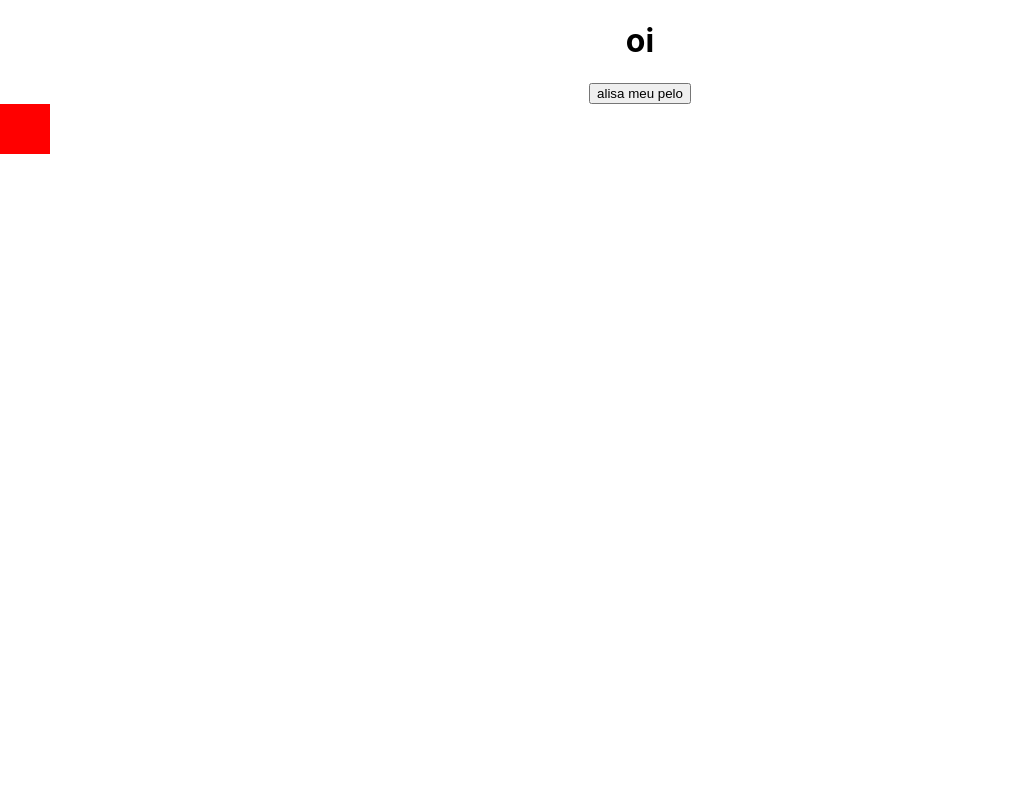
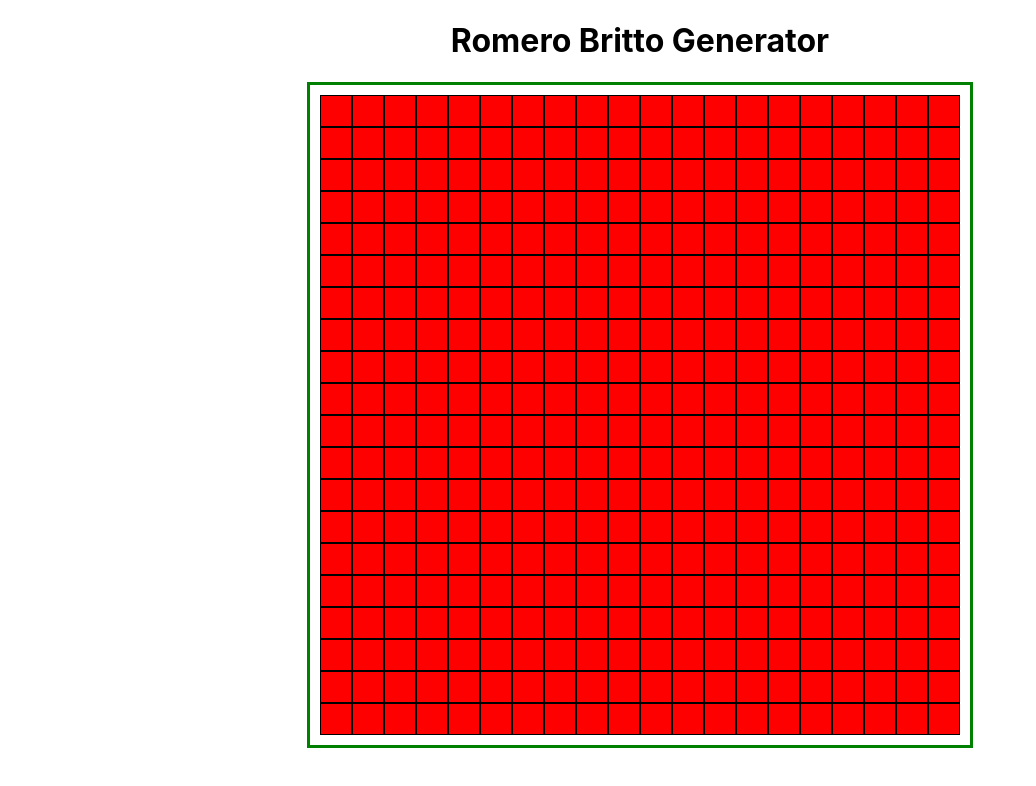
Before and after one commit to projeto-de-algoritmos/Grafos1_RomeroBrittoGenerator, a React (Create React App) app: page / in a window 1280 px wide. Shown: the top 786 px of the page, without its empty margins (0-1036 px from the left). Built offline with nearby package versions, Linux system fonts and the light colour scheme.

Commit message:
Improve table settings on App
Co-authored-by: Leonardo Gomes <leonardodasigomes@gmail.com>

```diff
--- a/src/App.css
+++ b/src/App.css
@@ -3,9 +3,21 @@
 }
 
 .pixel {
-  border-color: black;
-  border-style: solid;
-  width: 50px;
-  height: 50px;
+  border-color: black !important;
+  border-style: solid !important;
+  width: 30px;
+  height: 30px;
   background-color: red;
 }
+
+.table {
+  display: flex;
+  flex-direction: row;
+}
+
+.alignBoard {
+  margin: auto;
+  width: 50%;
+  border: 3px solid green;
+  padding: 10px;
+}
--- a/src/App.js
+++ b/src/App.js
@@ -1,28 +1,52 @@
 import './App.css';
 import { Box } from "@chakra-ui/react"
+import { useState, useEffect } from 'react';
 
 
 function App() {
-  const renderCol = () => {
-    let numberOfCols = 15;
+  const [numberOfCols, setNumberOfCols] = useState(0);
+
+  useEffect(() => {
+    setNumberOfCols(20);
+  }, [])
+
+  const renderCol = (row) => {
     let cols = [];
-    for (let i=0; i<numberOfCols; i++){
-      cols.push(i);
-    }
+    for (let i=0; i<numberOfCols; i++) cols.push(i);
 
-    console.log(cols);
+    return cols.map((column) => (
+      <Box
+        className="pixel"
+        border="1px"
+        borderColor="gray.200"
+        onClick={console.log("alisa meu pelo")}
+        id={`row${row}-col${column}`}
+        key={`row${row}-col${column}`}
+      >
+      </Box>
+    ));
+  }
+
+  const renderTable = () => {
+    let rows = []
+    for (let i=0; i<numberOfCols; i++) rows.push(i);
+    return rows.map((row) => (
+      <Box
+        className="table"
+        key={row}
+      >
+        {renderCol(row)}
+      </Box>
+    ))
   }
 
   return (
     <div className="App">
-      <h1>oi</h1>
-      <button onClick={renderCol}>alisa meu pelo</button>
-      <Box
-        className="pixel"
-        border="2px"
-        onClick={renderCol}
-      >
-      </Box>
+      <h1>Romero Britto Generator</h1>
+      <div className="alignBoard">
+        {renderTable()}
+      </div>
+
     </div>
   );
 }
```
